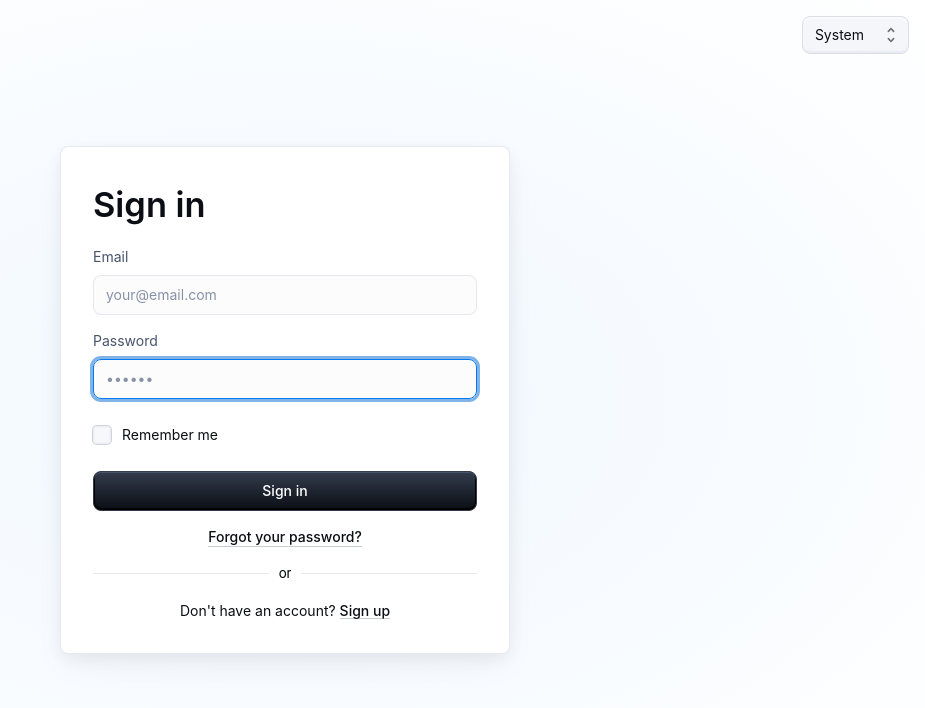
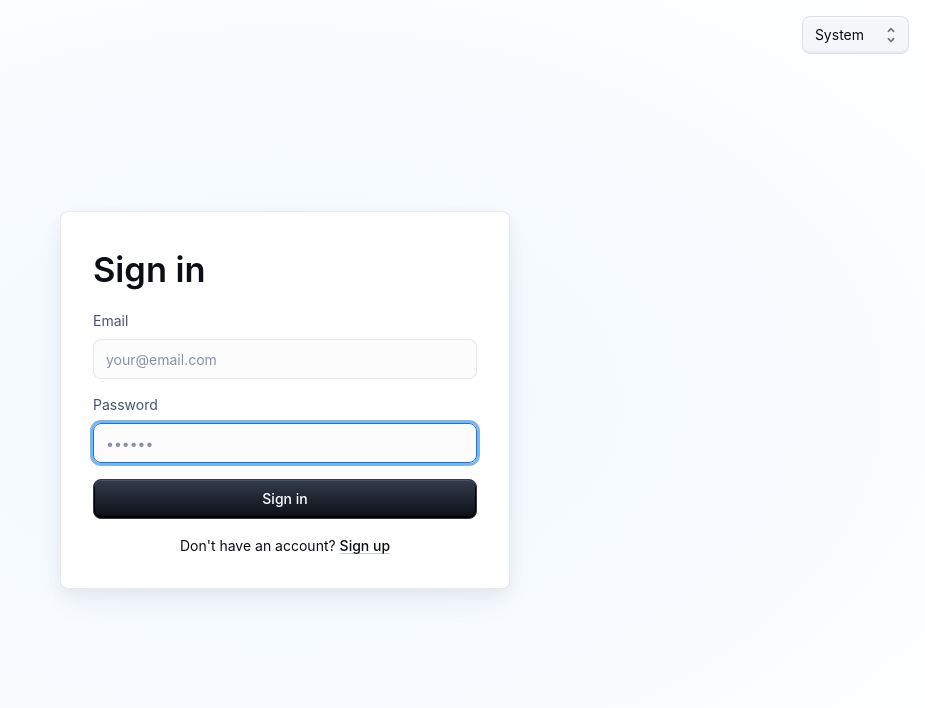
Before and after one commit to ramonexe/baixada-santista-webapp, a React (Vite) app: page /sign-in in a window 1280 px wide. Shown: the top 708 px of the page, without its empty margins (355-1280 px from the left). Built offline with nearby package versions, Linux system fonts and the light colour scheme.

Commit message:
remover: campo "Lembrar de mim" da página de Login; alterar "Nome completo" para "Nome de usuário" na página de Cadastro; atualizar placeholders e remover opção de receber atualizações por e-mail

```diff
--- a/src/pages/sign-in/SignIn.tsx
+++ b/src/pages/sign-in/SignIn.tsx
@@ -171,10 +171,6 @@ export default function SignIn(props: { disableCustomTheme?: boolean }) {
                 color={passwordError ? 'error' : 'primary'}
               />
             </FormControl>
-            <FormControlLabel
-              control={<Checkbox value="remember" color="primary" />}
-              label="Remember me"
-            />
             <ForgotPassword open={open} handleClose={handleClose} />
             <Button
               type="submit"
@@ -184,17 +180,7 @@ export default function SignIn(props: { disableCustomTheme?: boolean }) {
             >
               Sign in
             </Button>
-            <Link
-              component="button"
-              type="button"
-              onClick={handleClickOpen}
-              variant="body2"
-              sx={{ alignSelf: 'center' }}
-            >
-              Forgot your password?
-            </Link>
           </Box>
-          <Divider>or</Divider>
           <Box sx={{ display: 'flex', flexDirection: 'column', gap: 2 }}>
             <Typography sx={{ textAlign: 'center' }}>
               Don&apos;t have an account?{' '}
--- a/src/pages/sign-up/SignUp.tsx
+++ b/src/pages/sign-up/SignUp.tsx
@@ -136,14 +136,14 @@ export default function SignUp(props: { disableCustomTheme?: boolean }) {
             sx={{ display: 'flex', flexDirection: 'column', gap: 2 }}
           >
             <FormControl>
-              <FormLabel htmlFor="name">Full name</FormLabel>
+              <FormLabel htmlFor="name">Username</FormLabel>
               <TextField
                 autoComplete="name"
                 name="name"
                 required
                 fullWidth
                 id="name"
-                placeholder="Jon Snow"
+                placeholder="Jon"
                 error={nameError}
                 helperText={nameErrorMessage}
                 color={nameError ? 'error' : 'primary'}
@@ -180,10 +180,6 @@ export default function SignUp(props: { disableCustomTheme?: boolean }) {
                 color={passwordError ? 'error' : 'primary'}
               />
             </FormControl>
-            <FormControlLabel
-              control={<Checkbox value="allowExtraEmails" color="primary" />}
-              label="I want to receive updates via email."
-            />
             <Button
               type="submit"
               fullWidth
```
Also changed, not shown: src/services/axiosServices.ts (added).
